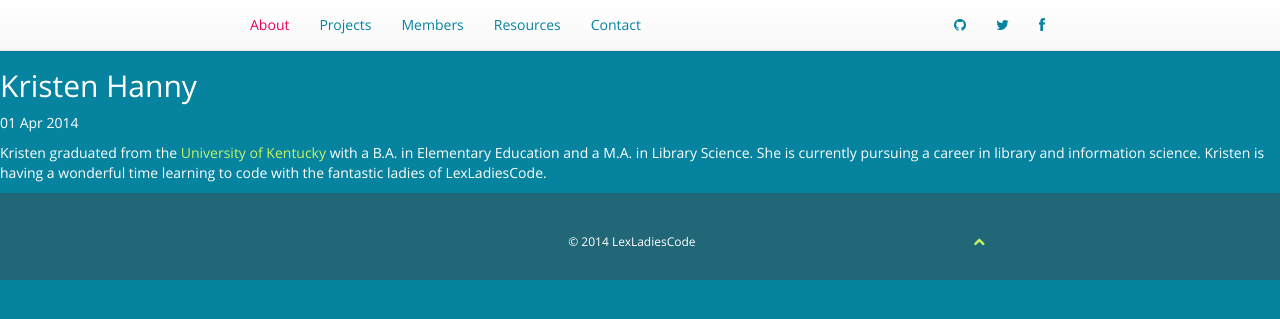
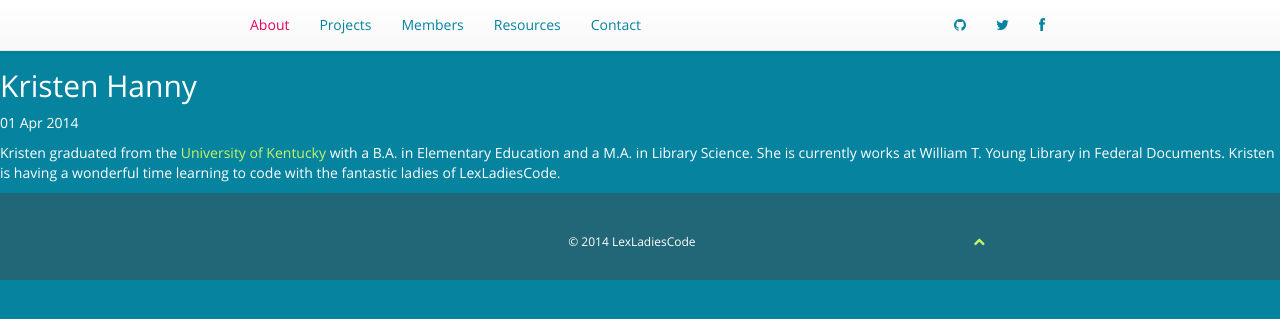
Before and after one commit to LexLadiesCode/LexLadiesCode.github.io, a Jekyll site: the page built from members/_posts/2014-04-01-kristen-hanny.markdown, in a window 1280 px wide. Shown: the top 319 px of the page. Built offline with Jekyll 4.4.1, drawn with Linux system fonts in a browser that asks for light colours; nearby versions of some CDN libraries; Markdown is read by kramdown in place of the engine named in the settings.

Commit message:
updated bio

```diff
--- a/members/_posts/2014-04-01-kristen-hanny.markdown
+++ b/members/_posts/2014-04-01-kristen-hanny.markdown
@@ -5,4 +5,4 @@
 github: helpfulsquash
 twitter: KristenHanny
 ---
-Kristen graduated from the [University of Kentucky](http://www.uky.edu/) with a B.A. in Elementary Education and a M.A. in Library Science. She is currently pursuing a career in library and information science. Kristen is having a wonderful time learning to code with the fantastic ladies of LexLadiesCode.
+Kristen graduated from the [University of Kentucky](http://www.uky.edu/) with a B.A. in Elementary Education and a M.A. in Library Science. She is currently works at William T. Young Library in Federal Documents. Kristen is having a wonderful time learning to code with the fantastic ladies of LexLadiesCode.
```
